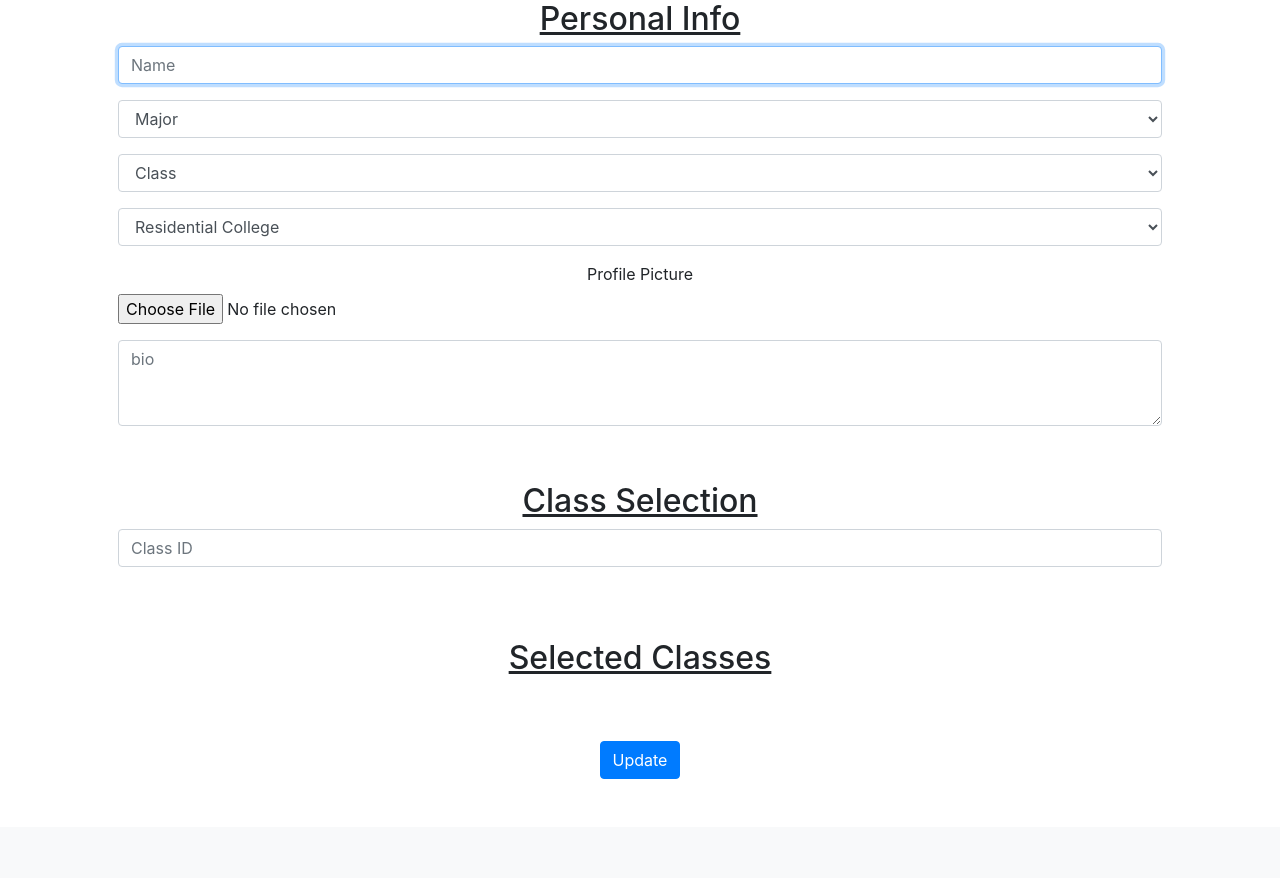
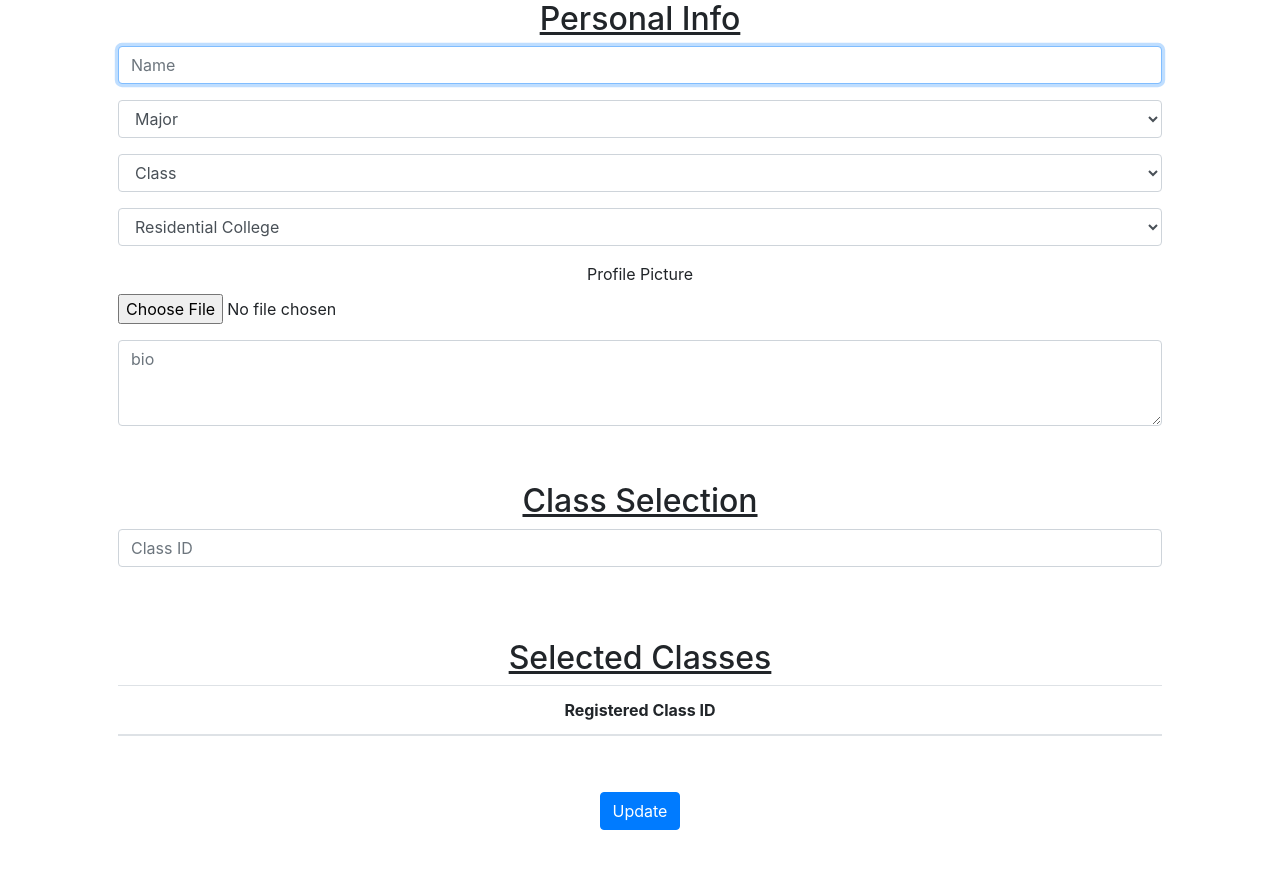
Before and after one commit to taehyoungjo/YConnect, a Flask app: page /updateprofile in a window 1280 px wide. Shown: the part 124-1002 px from the top of the page. Before the commit the page ends 903 px from the top, so only its background shows below. Run offline with Flask 2, Linux system fonts and the light colour scheme; a user stored in the database is signed in; data comes from the database, SQL or seed files in the repository; both versions use the stored data as it was after the commit; data that the repository does not hold is empty; some libraries are stand-ins or nearby versions.

Commit message:
class function fully functioning

```diff
--- a/app.py
+++ b/app.py
@@ -67,6 +67,12 @@ def class_check():
         return jsonify(True)
     else:
         return jsonify(False)
+
+@app.route("/registered_classes")
+def registered_classes():
+    """"""
+    registrations = db.execute("SELECT * FROM class_registration WHERE user_id=:id", id=session["user_id"])
+    return jsonify(registrations)
 
 
 @app.route("/login", methods=["GET", "POST"])
@@ -162,6 +168,12 @@ def class_search():
     classes = db.execute("SELECT * FROM classes WHERE class_id LIKE :class_id", class_id=class_id_edit)
     return jsonify(classes)
 
+@app.route("/remove_class")
+def remove_class():
+    """"""
+    db.execute("DELETE FROM class_registration WHERE user_id=:id AND class_id=:class_id", id=session["user_id"], class_id=request.args.get("class_id"))
+    return redirect("/profile?id=self")
+
 @app.route("/class_change")
 def class_change():
     """"""
--- a/templates/updateprofile.html
+++ b/templates/updateprofile.html
@@ -5,7 +5,7 @@
 {% endblock %}
 
 {% block main %}
-<form action="/updateprofile" method="post" enctype=multipart/form-data onload="startup();">
+<form action="/updateprofile" method="post" enctype=multipart/form-data >
 
     <h2><u>Personal Info</u></h2>
     <div class="form-group">
@@ -90,12 +90,19 @@
 
 <script>
 
+    //get class_id from html form
     let class_id = document.getElementById('class_id');
 
+    //search for class names and dynamically display html
     function search() {
+        //search for class based on class_id
         $.get('/class_search?class_id=' + class_id.value, function(data) {
+
+            //table head and body html
             let head_html = '<tr><th scope="col">Offered Class ID</th><th scope="col">Offered Class Name</th></tr>'
             let html = '';
+
+            //loop through class data and create html for table
             for (class_info of data) {
                 html += '<tr><td><div class="form-check"><input class="form-check-input" type="checkbox" value="'
                         + class_info["class_id"]
@@ -106,46 +113,83 @@
                         + class_info["class_name"]
                         + '</td><div class=row id="results"></div></tr>'
             }
+
+            //insert generated html into html file
             document.getElementById("results").innerHTML = html;
             document.getElementById("results_head").innerHTML = head_html;
         });
     };
 
+    //generate already registered class table on startup
+    function startup() {
+        $.get('/registered_classes', function(data) {
+            let html = ''
+            let head_html = '<tr><th scope="col">Registered Class ID</th></tr>'
+
+            for (class_info of data) {
+                html += '<tr><td><div class="form-check"><input name="class_id" class="form-check-input" type="checkbox" value="'
+                        + class_info["class_id"]
+                        + '" onclick="remove_class($(this))" id="'
+                        + class_info["class_id"]
+                        + '"><label class="form-check-label" for="defaultCheck1">'
+                        + class_info["class_id"]
+                        + '</label></div></td></tr>'
+            }
+            document.getElementById("courses").innerHTML = html;
+            document.getElementById("courses_head").innerHTML = head_html;
+            });
+        }
+
+    //run startup function on load
+    window.onload = startup();
+
+    //add class when check box is clicked
     //based on: https://stackoverflow.com/questions/28372466/how-to-call-a-function-from-checkbox-onclick-or-onchange
     function addclass(input) {
+        //check if user is already registered for class
         $.get('/class_check?class_id=' + input[0]['value'] , function(e) {
+
+            //if jsonify returns true, user is not already registered
             if(e)
             {
+                //insert class into database
                 $.get('/class_change?class_id=' + input[0]['value'], function(data) {
+
+                    //set class_id equal to class_id of checkbox
                     let class_id = document.querySelector('input[name="class_id"]').value;
-                    console.log(class_id)
 
                             let html = ''
-                            let head_html = '<tr><th scope="col">Registered Class ID</th><th scope="col">Registered Class Name</th></tr>'
+                            let head_html = '<tr><th scope="col">Registered Class ID</th></tr>'
 
                             for (class_info of data) {
                                 html += '<tr><td><div class="form-check"><input name="class_id" class="form-check-input" type="checkbox" value="'
                                         + class_info["class_id"]
-                                        + '" onclick="addclass" id="'
+                                        + '" onclick="remove_class($(this))" id="'
                                         + class_info["class_id"]
                                         + '"><label class="form-check-label" for="defaultCheck1">'
                                         + class_info["class_id"]
-                                        + '</label></div></td><td>'
-                                        + class_info["class_name"]
-                                        + '</td><div class=row id="results"></div></tr>'
+                                        + '</label></div></td></tr>'
                             }
-                            console.log(html)
 
                             document.getElementById("courses").innerHTML = html;
                             document.getElementById("courses_head").innerHTML = head_html;
                     });
             }
+            //create error to stop user from registering if already registered
             else
             {
                 alert("Sorry, you have already registered for this class!");
             }
         });
     };
+
+    //remove class when box is checked
+    function remove_class(input) {
+        $.get('/remove_class?class_id='  + input[0]['value'] , function(data) {
+            //run startup() to generate updated class list
+            startup();
+            });
+    }
 </script>
 
 {% endblock %}
```
Also changed, not shown: static/profile_pictures/IMG_2613.JPG (added), yconnect.db.
